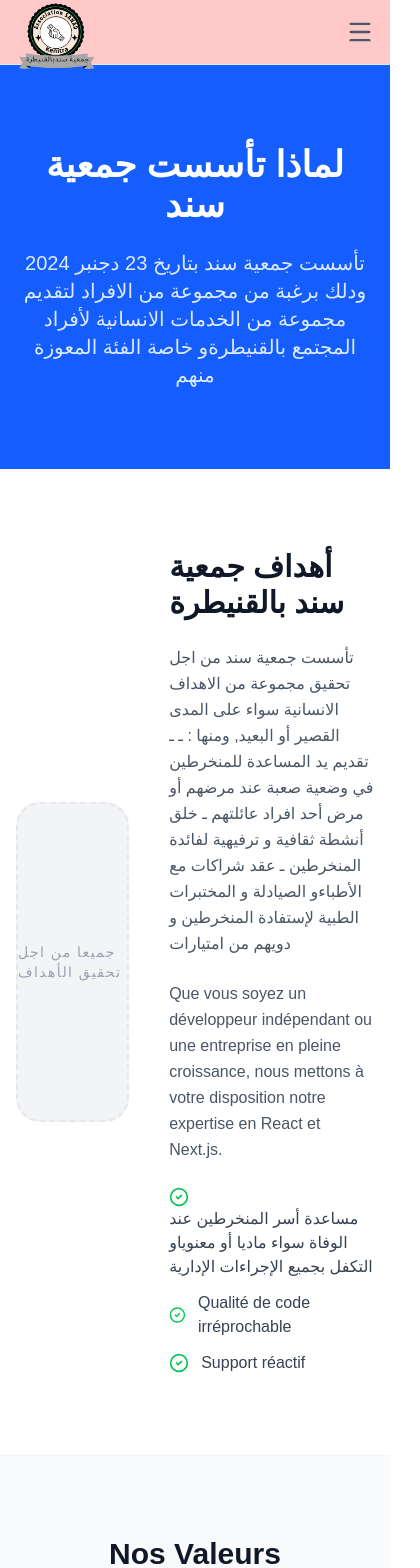
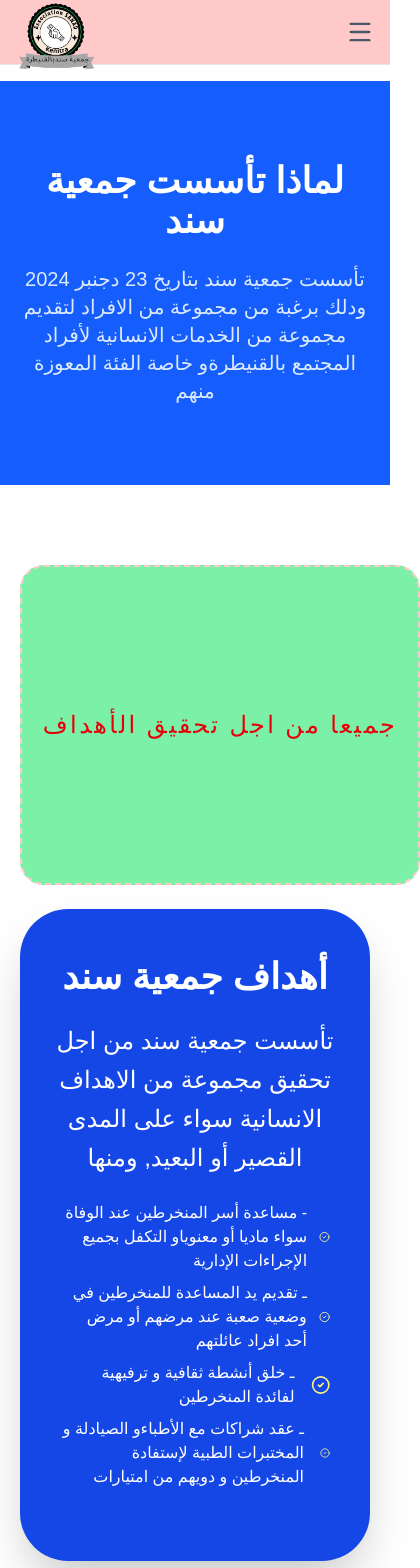
Before and after one commit to Mousl65/mousliman, a Next.js app: page /about in a window 390 px wide. Shown: the top 1568 px of the page, 420 px wide, since content can reach past the window. Built offline with nearby package versions, Linux system fonts and the light colour scheme; no server answers.

Commit message:
Correction finale lien mobile

```diff
--- a/app/about/page.tsx
+++ b/app/about/page.tsx
@@ -1,89 +1,102 @@
 import { Target, Users, Award, CheckCircle2 } from 'lucide-react';
+import FadeIn from '../components/FadeIn';
 
 export default function AboutPage() {
   return (
     <main className="flex flex-col">
 
       {/* --- SECTION EN-TÊTE --- */}
-      <section className="bg-blue-600 py-20 px-4 text-white">
+
+      <section className="bg-blue-600 py-20 px-4 text-white mt-4">
+      <FadeIn>
+
         <div className="max-w-7xl mx-auto text-center">
           <h1 className="text-4xl md:text-5xl font-bold mb-6">لماذا تأسست جمعية سند</h1>
           <p className="text-xl text-blue-100 max-w-3xl mx-auto">
           تأسست جمعية سند بتاريخ 23 دجنبر 2024 ودلك برغبة من مجموعة من الافراد لتقديم مجموعة من الخدمات الانسانية لأفراد المجتمع بالقنيطرةو خاصة الفئة المعوزة منهم
           </p>
         </div>
+        </FadeIn>
       </section>
 
       {/* --- SECTION NOTRE HISTOIRE --- */}
-      <section className="py-20 px-4 bg-white">
-        <div className="max-w-4xl mx-auto flex flex-row-reverse gap-10 items-center">
-          <div className="space-y-6">
-            <h2 className="text-3xl font-bold text-gray-900">أهداف جمعية سند بالقنيطرة</h2>
-            <p className="text-gray-600 leading-relaxed">
-             تأسست جمعية سند من اجل تحقيق مجموعة من الاهداف الانسانية سواء على المدى القصير أو البعيد, ومنها :
-             ـ
-             ـ تقديم يد المساعدة للمنخرطين في وضعية صعبة عند مرضهم أو مرض أحد افراد عائلتهم
-             ـ خلق أنشطة ثقافية و ترفيهية لفائدة المنخرطين
-             ـ عقد شراكات مع الأطباءو الصيادلة و المختبرات الطبية لإستفادة المنخرطين و دويهم من امتيارات
-            </p>
-            <p className="text-gray-600 leading-relaxed">
-              Que vous soyez un développeur indépendant ou une entreprise en pleine croissance,
-              nous mettons à votre disposition notre expertise en React et Next.js.
-            </p>
-            <ul className="space-y-3">
-              <li className="flex-col gap-3 text-gray-700 font-medium">
-                <CheckCircle2 className="text-green-500" size={20} /> مساعدة أسر المنخرطين عند الوفاة سواء ماديا أو معنوياو التكفل بجميع الإجراءات الإدارية
+      <FadeIn delay={0.2}>
+
+      <section className="py-20 px-5 bg-white">
+        <div className="max-w-7xl mx-auto grid grid-cols-1 gap-6 md:grid-cols-2 gap-2">
+          <div className="max-w-4xl mx-auto px-4 order-2  bg-blue-700 rounded-[3rem] p-12 text-center text-white relative overflow-hidden shadow-2xl">
+          <h2 className="text-4xl md:text-6xl font-bold mb-6">أهداف جمعية سند </h2>
+            <p className="text-white text-2xl leading-relaxed">
+             تأسست جمعية سند من اجل تحقيق مجموعة من الاهداف الانسانية سواء على المدى القصير أو البعيد, ومنها
+          </p>
+
+         <div dir="rtl" className="text-right  p-6">
+           <ul className="list-disc list-inside space-y-2">
+              <li className="flex items-center gap-3 text-white font-medium">
+                <CheckCircle2 className="text-yellow-200" size={26} /> - مساعدة أسر المنخرطين عند الوفاة سواء ماديا أو معنوياو التكفل بجميع الإجراءات الإدارية
               </li>
-              <li className="flex items-center gap-3 text-gray-700 font-medium">
-                <CheckCircle2 className="text-green-500" size={20} /> Qualité de code irréprochable
+              <li className="flex items-center gap-3 text-white font-medium">
+                <CheckCircle2 className="text-yellow-200" size={26} />  ـ تقديم يد المساعدة للمنخرطين في وضعية صعبة عند مرضهم أو مرض أحد افراد عائلتهم
               </li>
-              <li className="flex items-center gap-3 text-gray-700 font-medium">
-                <CheckCircle2 className="text-green-500" size={20} /> Support réactif
+              <li className=" flex items-center gap-4  text-white font-medium">
+                <CheckCircle2 className="text-yellow-200" size={26} />    ـ خلق أنشطة ثقافية و ترفيهية لفائدة المنخرطين
+              </li>
+              <li className=" flex items-center gap-4  text-white font-medium">
+                <CheckCircle2 className="text-yellow-200" size={26} />    ـ عقد شراكات مع الأطباءو الصيادلة و المختبرات الطبية لإستفادة المنخرطين و دويهم من امتيارات
               </li>
             </ul>
           </div>
+           </div>
 
           {/* Image de remplacement / Placeholder stylisé */}
-          <div className="bg-gray-100 w-300 rounded-3xl h-80 flex items-center justify-center border-2 border-dashed border-gray-200">
-            <p className="text-gray-400 font-medium uppercase tracking-widest text-sm">جميعا من اجل تحقيق الأهداف</p>
+          <div className="bg-green-300 w-100 rounded-3xl h-80 flex items-center justify-center border-2 border-dashed border-red-200">
+            <p className="text-red-600 font-medium uppercase tracking-widest text-2xl">جميعا من اجل تحقيق الأهداف</p>
           </div>
         </div>
       </section>
+   </FadeIn>
+      {/* --- SECTION VALEURS --- */}
+      <FadeIn delay={0.3}>
 
-      {/* --- SECTION VALEURS --- */}
       <section className="py-20 px-4 bg-gray-50 border-y border-gray-100">
         <div className="max-w-7xl mx-auto">
-          <div className="text-center mb-16">
-            <h2 className="text-3xl font-bold text-gray-900">Nos Valeurs</h2>
+          <div className="w-60 mx-auto px-2 bg-blue-700 rounded-[3rem] p-4 text-center text-white relative overflow-hidden shadow-2xl">
+
+            <h2 className="text-4xl font-bold text-white">قيمنا</h2>
           </div>
 
           <div className="grid grid-cols-1 md:grid-cols-3 gap-8">
-            <div className="bg-white p-8 rounded-2xl shadow-sm text-center">
+            <div className="bg-white p-8 rounded-2xl shadow-sm text-center hover:scale-120 transition-transform duration-300">
               <div className="w-14 h-14 bg-blue-100 text-blue-600 rounded-full flex items-center justify-center mx-auto mb-6">
                 <Target size={28} />
               </div>
-              <h3 className="text-xl font-bold mb-3 text-gray-900">Précision</h3>
-              <p className="text-gray-500">Chaque pixel compte. Nous visons la perfection dans chaque détail.</p>
+              <h3 className="text-xl font-bold mb-3 text-gray-900">الدقة و التفاني</h3>
+              <p className="text-gray-500">نعمل كمجموعة متجانسة نناقش و نحاور في جو من الاحترام المتبادل</p>
             </div>
 
-            <div className="bg-white p-8 rounded-2xl shadow-sm text-center">
+            <div className="bg-white p-8 rounded-2xl shadow-sm text-center hover:scale-120 transition-transform duration-300">
               <div className="w-14 h-14 bg-blue-100 text-blue-600 rounded-full flex items-center justify-center mx-auto mb-6">
                 <Users size={28} />
               </div>
-              <h3 className="text-xl font-bold mb-3 text-gray-900">Communauté</h3>
-              <p className="text-gray-500">L'échange est au cœur de notre développement et de notre succès.</p>
+              <h3 className="text-xl font-bold mb-3 text-gray-900">العمل الجماعي</h3>
+              <p className="text-gray-500">المشاركة الجماعية في اتخاد القرارات و و اشراك جميع المنخرطين في االمواضيع الهاة و الحاسمة</p>
             </div>
 
-            <div className="bg-white p-8 rounded-2xl shadow-sm text-center">
+            <div className="bg-white p-8 rounded-2xl shadow-sm text-center hover:scale-120 transition-transform duration-300">
+
               <div className="w-14 h-14 bg-blue-100 text-blue-600 rounded-full flex items-center justify-center mx-auto mb-6">
                 <Award size={28} />
               </div>
-              <h3 className="text-xl font-bold mb-3 text-gray-900">Qualité</h3>
-              <p className="text-gray-500">Nous utilisons les technologies les plus stables et les plus rapides.</p>
+              <h3 className="text-xl font-bold mb-3 text-gray-900">النوعية</h3>
+              <p className="text-gray-500">نختار بدقة نوعية نوعية البرامج و الأنشطة  التي تصب في صالح المنخرطين</p>
+
             </div>
+
+
           </div>
         </div>
       </section>
+       </FadeIn>
     </main>
   );
 }
--- a/app/page.tsx
+++ b/app/page.tsx
@@ -7,8 +7,9 @@ export default function HomePage() {
   return (
     <main className="bg-white">
       {/* --- SECTION HERO (L'ACCROCHE) --- */}
-    <FadeIn delay={0.1}>
+
       <section className="relative pt-20 pb-32 overflow-hidden">
+
         {/* Décoration d'arrière-plan (Cercles flous) */}
         <div className="absolute top-0 left-1/2 -translate-x-1/2 w-full h-full -z-10">
           <div className="absolute top-[-10%] left-[-10%] w-[40%] h-[40%] bg-blue-50 rounded-full blur-[120px]" />
@@ -16,10 +17,12 @@ export default function HomePage() {
         </div>
 
         <div className="max-w-7xl mx-auto px-4 text-center">
+
           <div className="inline-flex items-center gap-2 px-3 py-1 rounded-full bg-blue-50 text-blue-600 text-sm font-medium mb-6 animate-fade-in">
             <span className="relative flex h-2 w-2">
               <span className="animate-ping absolute inline-flex h-6 w-70 rounded-full bg-blue-400 opacity-75"></span>
               <span className="relative inline-flex rounded-full h-2 w-6 bg-blue-600"></span>
+
             </span>
                  <h1 className='text-4xl font-bold'>جمعية سند بالقنيطرة ترحب بكم </h1>
           </div>
@@ -57,8 +60,9 @@ export default function HomePage() {
             </Link>
           </div>
         </div>
+
       </section>
-</FadeIn>
+
       {/* --- SECTION FEATURES (NOS FORCES) --- */}
 
       <section className="py-23 bg-green-200 mt--90">
```
